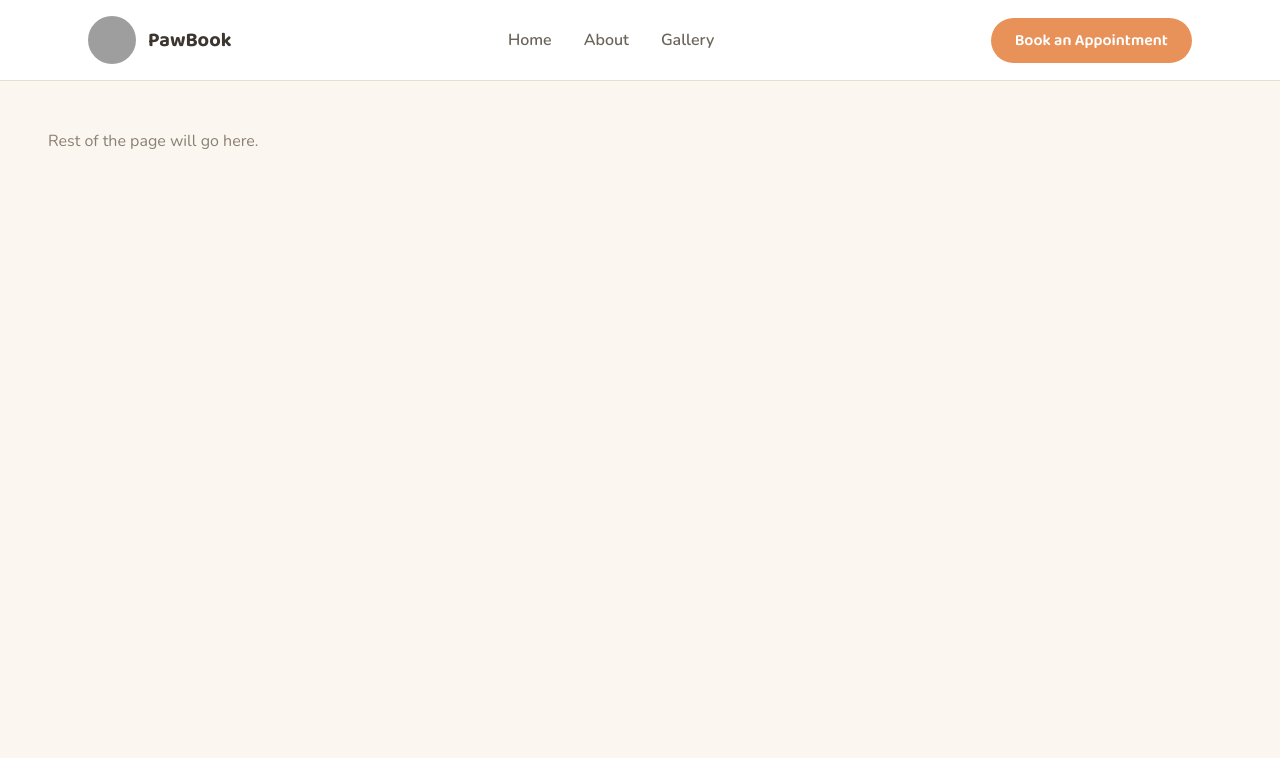
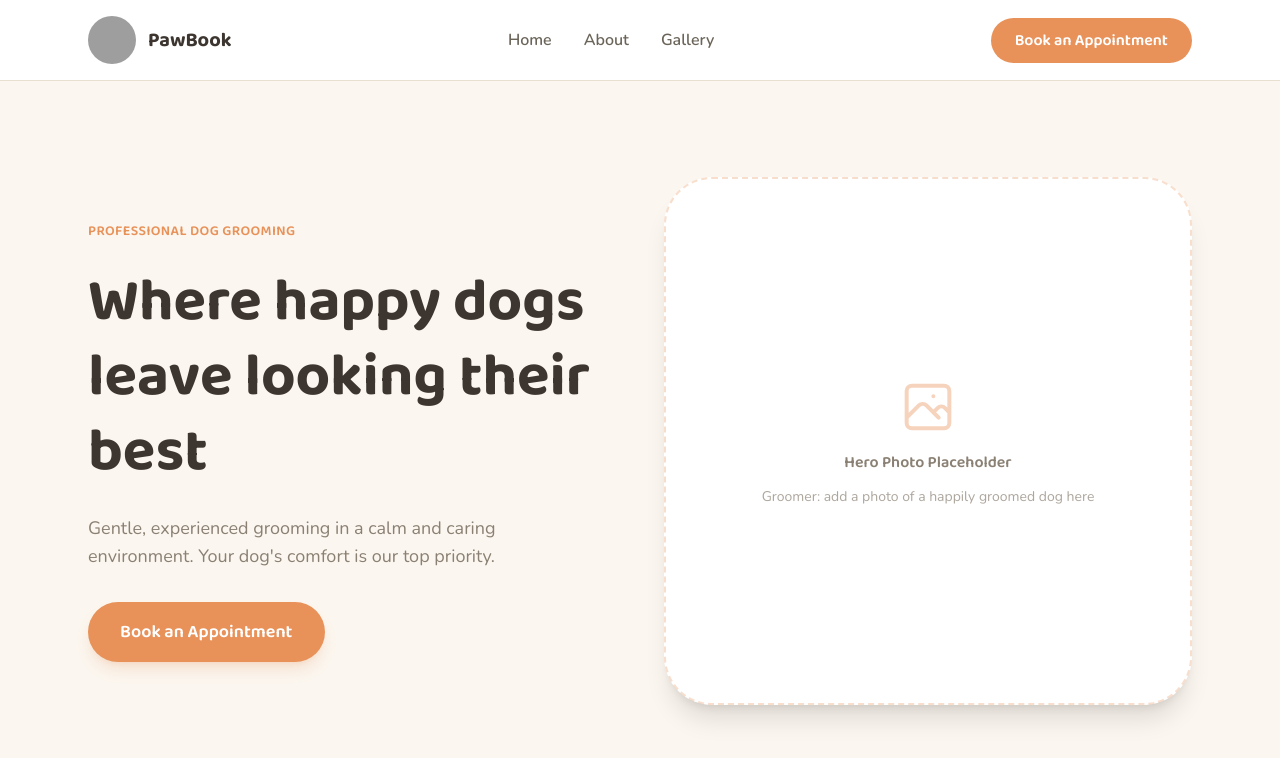
Before and after one commit to DimitarKlifov/pawbook-frontend, a React (Vite) app: page / in a window 1280 px wide. Shown: the top 758 px of the page. Built offline with nearby package versions, Linux system fonts and the light colour scheme; grey boxes are pictures that could not be loaded.

Commit message:
Add Hero section with placeholder image box

```diff
--- a/src/App.jsx
+++ b/src/App.jsx
@@ -1,12 +1,11 @@
 import Navbar from './components/layout/Navbar'
+import HeroSection from './components/hero/HeroSection'
 
 function App() {
   return (
     <div className="min-h-screen">
       <Navbar />
-      <div className="p-12">
-        <p className="text-text-muted">Rest of the page will go here.</p>
-      </div>
+      <HeroSection />
     </div>
   )
 }
--- /dev/null
+++ b/src/components/hero/HeroSection.jsx
@@ -0,0 +1,53 @@
+import { Link } from 'react-router-dom'
+
+function HeroSection() {
+  return (
+    <section className="bg-background overflow-hidden">
+      <div className="max-w-6xl mx-auto px-6 py-16 md:py-24">
+        <div className="grid md:grid-cols-2 gap-12 items-center">
+          {/* Text content */}
+          <div className="space-y-6 text-center md:text-left">
+            <p className="font-display text-primary font-semibold tracking-wide uppercase text-sm">
+              Professional Dog Grooming
+            </p>
+            <h1 className="font-display text-4xl sm:text-5xl lg:text-6xl font-bold text-text leading-tight">
+              Where happy dogs
+              <br />
+              leave looking their best
+            </h1>
+            <p className="font-body text-text-muted text-lg max-w-md mx-auto md:mx-0">
+              Gentle, experienced grooming in a calm and caring environment.
+              Your dog's comfort is our top priority.
+            </p>
+            <div className="pt-2">
+              <Link
+                to="/book"
+                className="inline-block bg-primary text-white px-8 py-4 rounded-full font-display font-semibold text-lg hover:bg-primary-dark transition-colors duration-200 shadow-lg shadow-primary/20"
+              >
+                Book an Appointment
+              </Link>
+            </div>
+          </div>
+
+          {/* Hero image placeholder */}
+          <div className="relative">
+            <div className="absolute inset-0 bg-accent rounded-[3rem] -rotate-3 scale-95"></div>
+            <div className="relative w-full aspect-square rounded-[3rem] shadow-xl bg-surface border-2 border-dashed border-primary/30 flex flex-col items-center justify-center gap-3 p-8 text-center">
+              <svg className="w-16 h-16 text-primary/40" fill="none" viewBox="0 0 24 24" stroke="currentColor">
+                <path strokeLinecap="round" strokeLinejoin="round" strokeWidth={1.5} d="M4 16l4.586-4.586a2 2 0 012.828 0L16 16m-2-2l1.586-1.586a2 2 0 012.828 0L20 14M14 8h.01M6 20h12a2 2 0 002-2V6a2 2 0 00-2-2H6a2 2 0 00-2 2v12a2 2 0 002 2z" />
+              </svg>
+              <p className="font-display font-semibold text-text-muted">
+                Hero Photo Placeholder
+              </p>
+              <p className="font-body text-sm text-text-muted/70">
+                Groomer: add a photo of a happily groomed dog here
+              </p>
+            </div>
+          </div>
+        </div>
+      </div>
+    </section>
+  )
+}
+
+export default HeroSection
```
